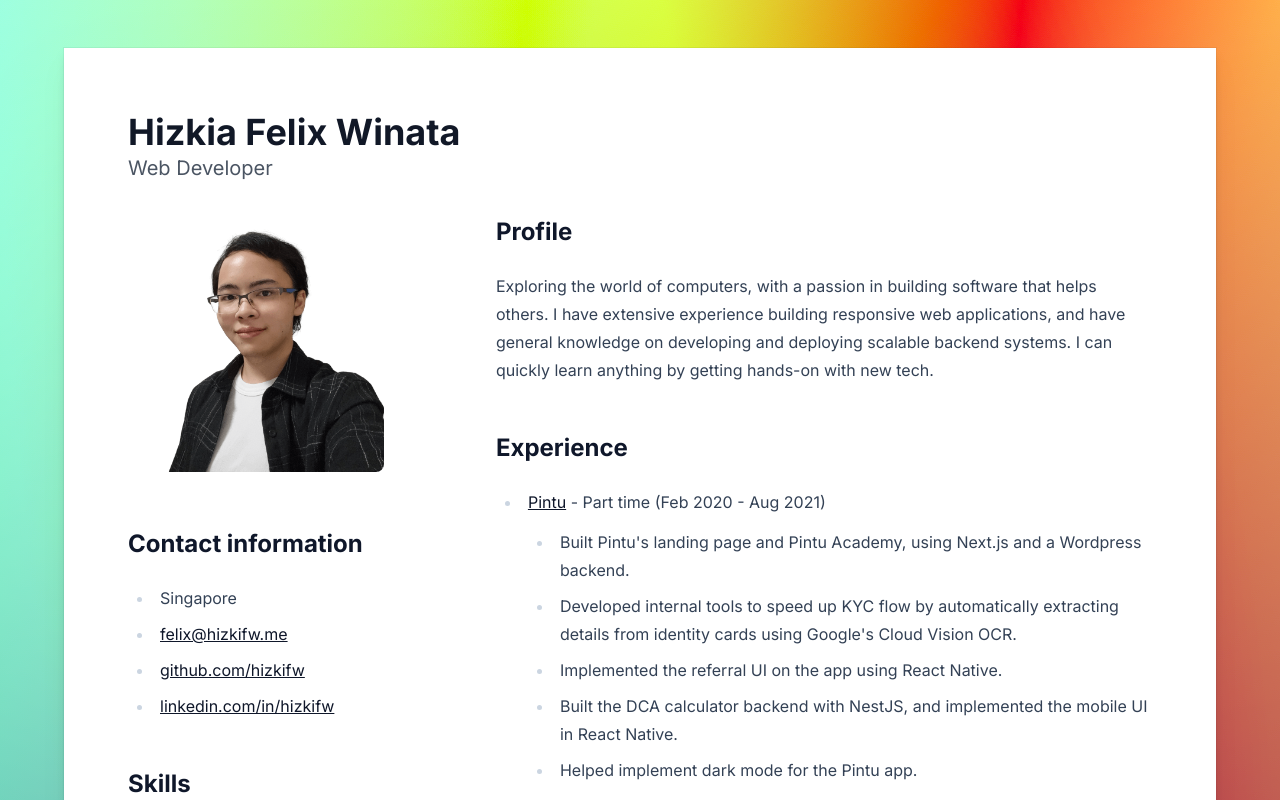
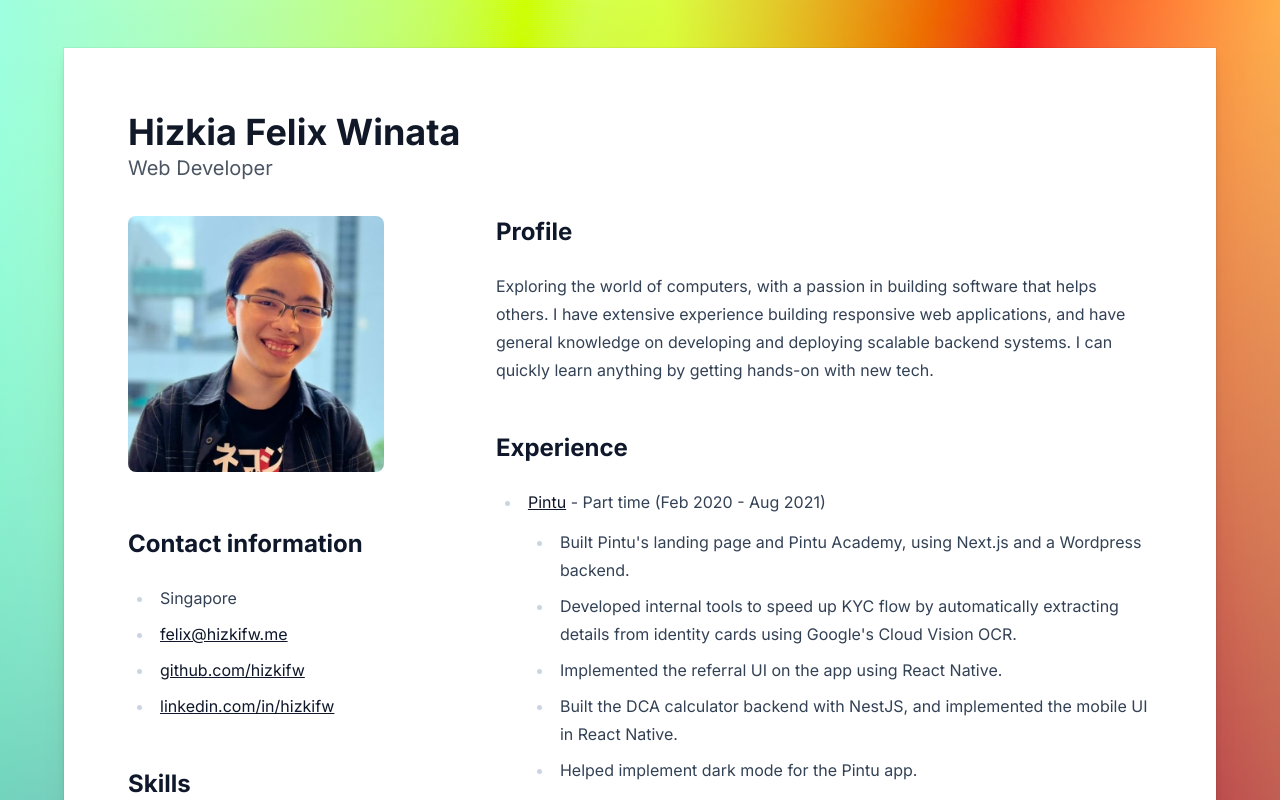
Before and after one commit to hizkifw/hizkifw.me, a Next.js app: page /cv in a window 1280 px wide. Shown: the top 800 px of the page. Built offline with nearby package versions, Linux system fonts and the light colour scheme.

Commit message:
cv: update photo

```diff
--- a/pages/cv.tsx
+++ b/pages/cv.tsx
@@ -168,7 +168,7 @@ export default function CVPage() {
               <Image
                 width="256"
                 height="256"
-                src="/static/images/transparent3-crop.png"
+                src="/static/images/profile-square.jpg"
                 alt="Profile picture"
                 className="rounded-lg object-cover"
               />
```
Also changed, not shown: public/static/images/profile-square.jpg (added).
